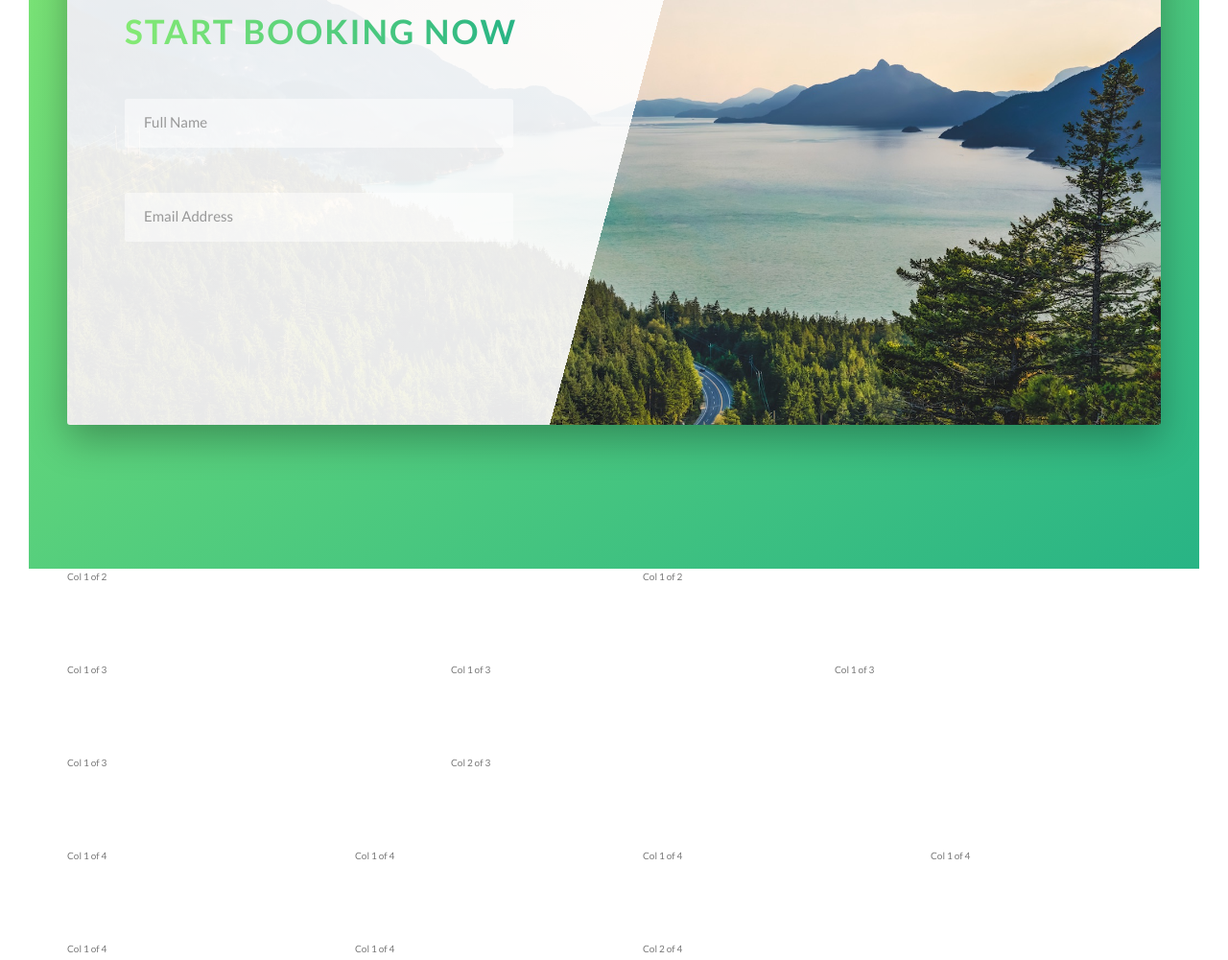
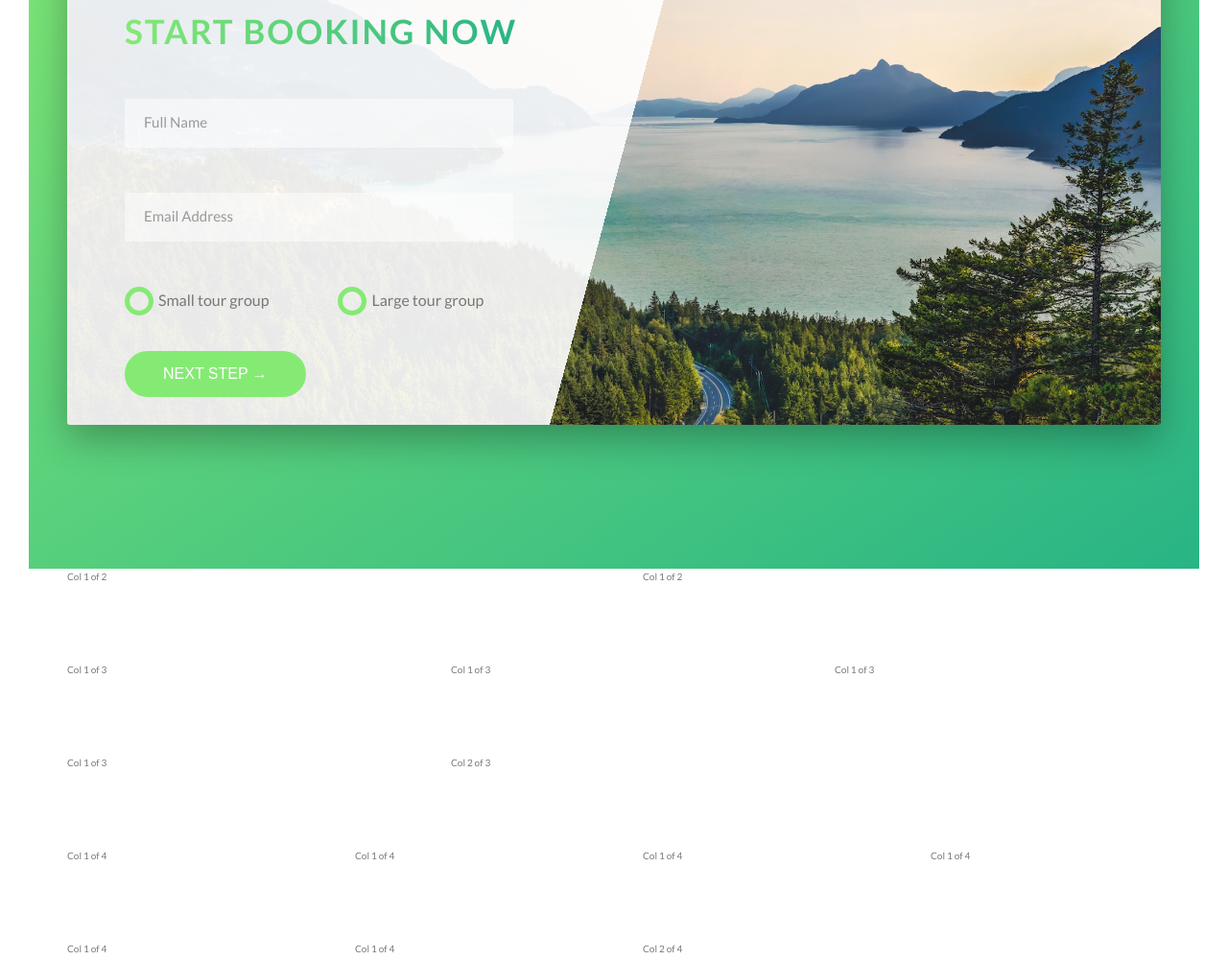
Before and after one commit to araqueheinz/Project-Natours, a website: page index.html in a window 1280 px wide. Shown: the part 4718-5719 px from the top of the page at 96% size. Drawn offline with Linux system fonts and the light colour scheme; files whose address does not match are found by name.

Commit message:
added radion buttons and !important to utility clases

```diff
--- a/index.html
+++ b/index.html
@@ -317,6 +317,29 @@
                   <input type="email" class="form__input" placeholder="Email Address" id="email" required>
                   <label for="email" class="form__label">Email Address</label>
                 </div>
+
+                <div class="form__group u-margin-bottom-medium">
+                  <div class="form__radio-group">
+                    <input type="radio" class="form__radio-input" id="small" name="size">
+                    <label for="small" class="form__radio-label">
+                      <span class="form__radio-button"></span>
+                      Small tour group
+                    </label>
+                  </div>
+
+                  <div class="form__radio-group">
+                    <input type="radio" class="form__radio-input" id="large" name="size">
+                    <label for="large" class="form__radio-label">
+                      <span class="form__radio-button"></span>
+                      Large tour group
+                    </label>
+                  </div>
+                </div>
+
+                <div class="form__group">
+                  <button type="#" class="btn btn--green">Next Step &rarr;</button>
+                </div>
+
               </form>
             </div>
           </div>
--- a/sass/base/_utilities.scss
+++ b/sass/base/_utilities.scss
@@ -2,13 +2,13 @@
    //          * Partial Sass File *            //
   /////////////////////////////////////////////// */
 
-  .u-center-text { text-align: center; }
+  .u-center-text { text-align: center !important; }
 
   /*  ////// * Margins * ////// */
 
-  .u-margin-bottom-big { margin-bottom: 8rem; }
-  .u-margin-bottom-medium { margin-bottom: 4rem; }
-  .u-margin-bottom-small { margin-bottom: 1.5rem; }
+  .u-margin-bottom-big { margin-bottom: 8rem !important; }
+  .u-margin-bottom-medium { margin-bottom: 4rem !important; }
+  .u-margin-bottom-small { margin-bottom: 1.5rem !important; }
 
-  .u-margin-top-big { margin-top: 8rem; }
-  .u-margin-top-huge { margin-top: 10rem; }
+  .u-margin-top-big { margin-top: 8rem !important; }
+  .u-margin-top-huge { margin-top: 10rem !important; }
--- a/sass/components/_button.scss
+++ b/sass/components/_button.scss
@@ -3,7 +3,7 @@
   /////////////////////////////////////////////// */
 
 .btn {
-
+  &,
   &:link,
   &:visited {
     text-transform: uppercase;
@@ -14,6 +14,10 @@
     transition: all 0.2s;
     position: relative;
     font-size: $default-font-size;
+
+    // Works on button elements
+    border: none;
+    cursor: pointer;
   }
 
   &:hover {
@@ -26,7 +30,8 @@
     }
   }
 
-  &:active {
+  &:active,
+  &:focus {
     transform: translateY(-0.1rem);
     box-shadow: 0 0.5rem 1rem rgba($color-black, 0.3);
   }
--- a/sass/components/_form.scss
+++ b/sass/components/_form.scss
@@ -14,6 +14,7 @@
     border-bottom: 0.3rem solid transparent;
     width: 90%;
     display: block;
+    transition: all 0.3s;
 
     &:focus {
       outline: none;
@@ -28,8 +29,6 @@
     &::-webkit-input-placeholder {
       color: $color-grey-dark-2;
     }
-
-
 
   }
 
@@ -49,4 +48,56 @@
     visibility: hidden;
     transform: translateY(-4rem);
   }
+
+  // RADIO BUTTONS
+  &__radio-group {
+    width: 49%;
+    display: inline-block;
+  }
+
+  &__radio-input {
+    display: none;
+  }
+
+  &__radio-label {
+    font-size: $default-font-size;
+    cursor: pointer;
+    position: relative;
+    padding-left: 3.5rem;
+  }
+
+  &__radio-button {
+    height: 3rem;
+    width: 3rem;
+    border: 0.5rem solid $color-light-green;
+    border-radius: 50%;
+    display: inline-block;
+
+    position: absolute;
+    left: 0;
+
+    &::after {
+      content: "";
+      background-color: $color-light-green;
+      display: block;
+      height: 1.3rem;
+      width: 1.3rem;
+      border-radius: 50%;
+      position: absolute;
+
+       /* Moving in relation to its parent */
+      top: 50%;
+      left: 50%;
+
+      /* Moving in relation to itself */
+      transform: translate(-49%, -49%);
+      opacity: 0;
+
+      transition: opacity 0.3s;
+    }
+  }
+
+  &__radio-input:checked ~ &__radio-label &__radio-button::after {
+    opacity: 1;
+  }
 }
```
Also changed, not shown: css/style.css. Lines whose indentation alone changed are shown as unchanged.
